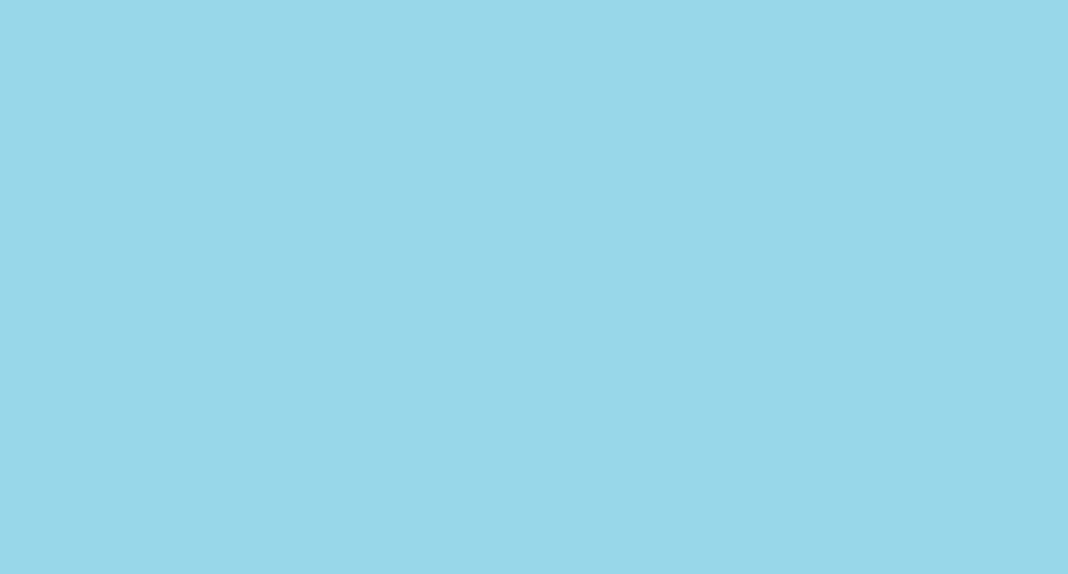
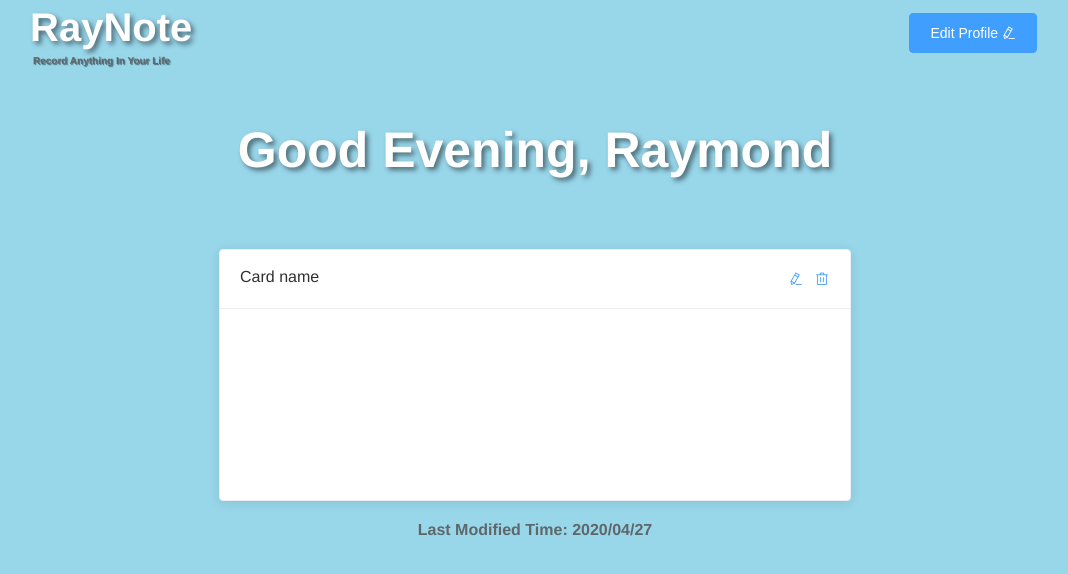
Before and after one commit to raymondlee2020/RayNote, a Vue app in the folder RayNote/ClientApp/: page /DetailNote in a window 1280 px wide. Shown: the top 574 px of the page, without its empty margins (105-1173 px from the left). Built offline with nearby package versions, Linux system fonts and the light colour scheme.

Commit message:
feat(Views):Complete DetailNote view UI

```diff
--- a/RayNote/ClientApp/src/components/SmallLogo.vue
+++ b/RayNote/ClientApp/src/components/SmallLogo.vue
@@ -56,6 +56,7 @@ export default {
   }
   > .edit {
     float: right;
+    margin-right: 8px;
   }
 }
 @media screen and (max-width: 768px) {
--- a/RayNote/ClientApp/src/views/DetailNote.vue
+++ b/RayNote/ClientApp/src/views/DetailNote.vue
@@ -1,16 +1,70 @@
 <template>
   <div class="detail-note-root">
+    <SmallLogo />
+    <GreetBar />
+    <div class="note">
+      <el-card class="card">
+        <div slot="header" class="clearfix">
+          <span class="note-title">Card name</span>
+          <el-button style="float: right; padding: 3px 0" type="text" icon="el-icon-delete" />
+          <el-button
+            style="float: right; padding: 3px 0; margin-right: 10px;"
+            type="text"
+            icon="el-icon-edit"
+          />
+        </div>
+      </el-card>
+      <div class="time">Last Modified Time: 2020/04/27</div>
+    </div>
   </div>
 </template>
 
 <script>
+import { SmallLogo, GreetBar } from "@/components";
 export default {
   name: "DetailNote",
-  components: {}
+  components: {
+    SmallLogo,
+    GreetBar
+  }
 };
 </script>
 
 <style lang="scss" scoped>
+@import "../assets/styles/colors";
+@import "../assets/styles/layouts";
 .detail-note-root {
+  @extend %flex-1020;
+  > .note {
+    width: 100%;
+    max-width: 700px;
+    display: flex;
+    flex: 1;
+    flex-direction: column;
+    align-items: center;
+    margin-top: 40px;
+    .card {
+      width: 90%;
+      height: 250px;
+      margin-bottom: 20px;
+    }
+    .clearfix:before,
+    .clearfix:after {
+      display: table;
+      content: "";
+    }
+    .clearfix:after {
+      clear: both;
+    }
+    .note-title {
+      float: left;
+    }
+    .time {
+      color: $grey;
+      font-size: 16px;
+      font-weight: 700;
+      white-space: pre;
+    }
+  }
 }
 </style>
--- a/RayNote/ClientApp/src/views/UpdateInfo.vue
+++ b/RayNote/ClientApp/src/views/UpdateInfo.vue
@@ -35,7 +35,7 @@
           ></el-input>
         </el-form-item>
         <el-form-item>
-          <el-button class="send-btn" type="primary" :loading="loading" @click="send()">Login</el-button>
+          <el-button class="send-btn" type="primary" :loading="loading" @click="send()">Send</el-button>
         </el-form-item>
       </el-form>
     </div>
```
